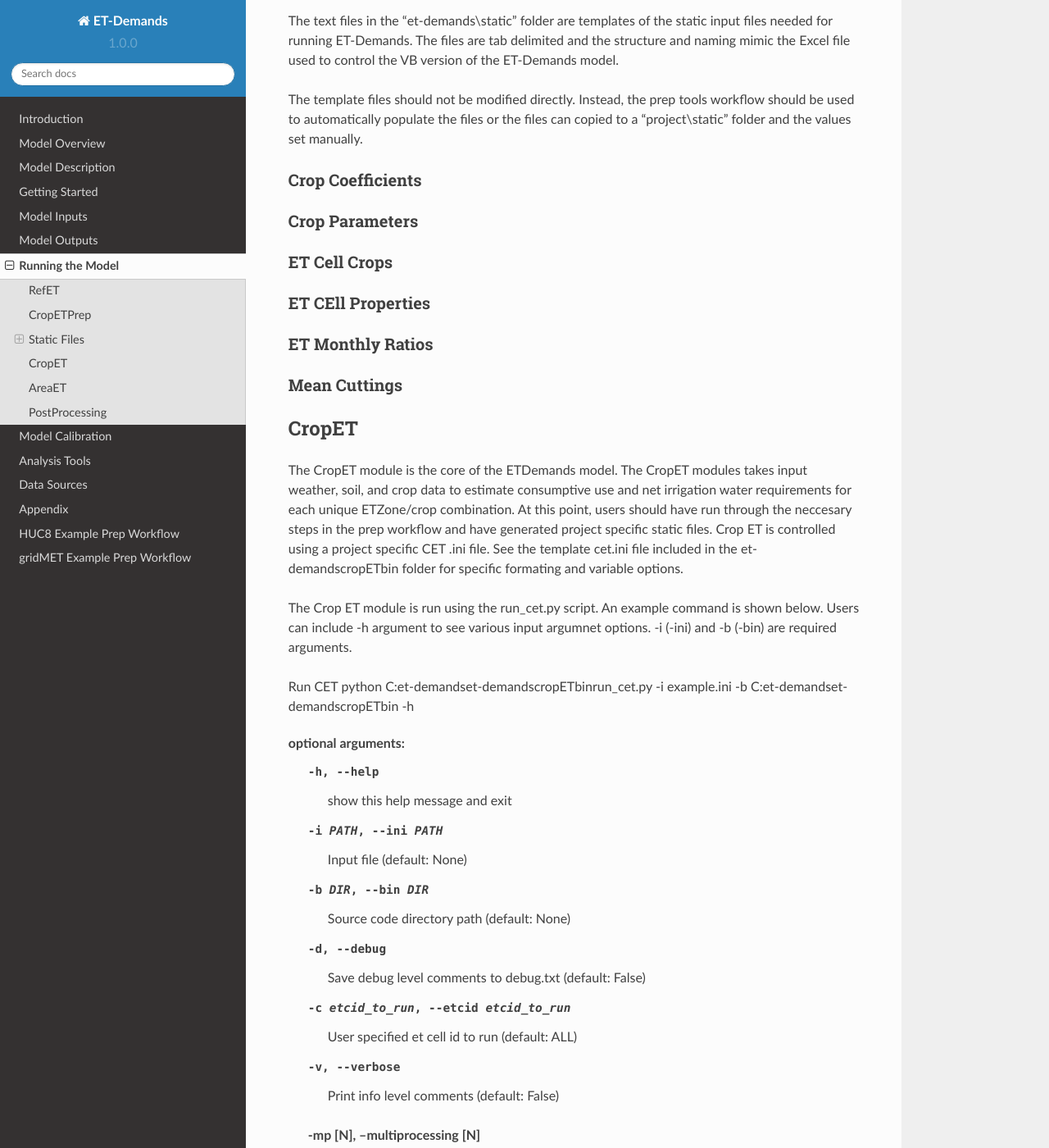
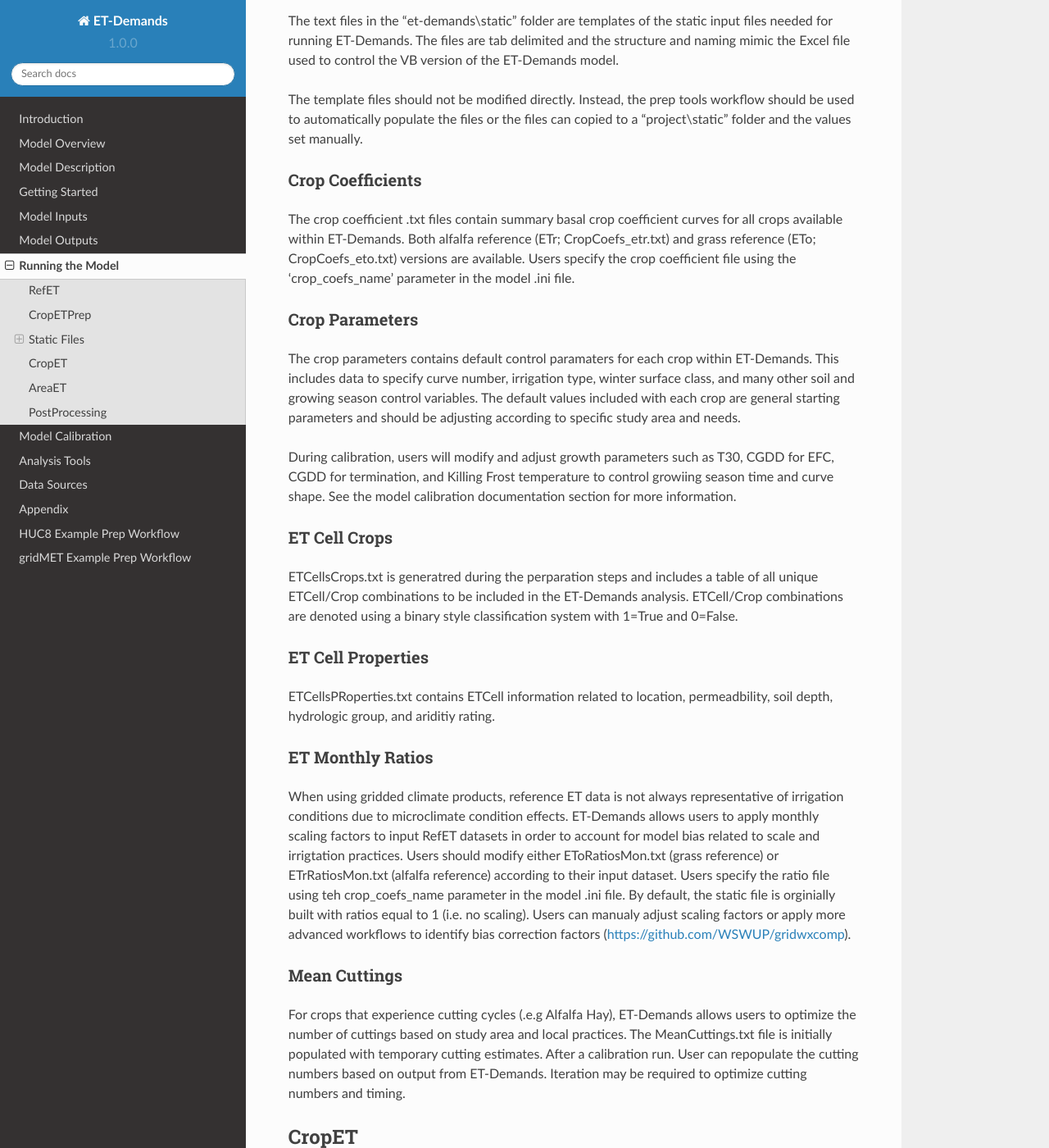
Before and after one commit to DOI-BOR/et-demands, a Sphinx documentation site: the page built from docs/model_run.rst, in a window 1280 px wide and 1400 px high, scrolled down 1529 px. Shown: the whole window at 82% size. Built offline with Sphinx 7.4.7 and the Read the Docs theme 2.0.0, drawn with Linux system fonts in a browser that asks for light colours.

Commit message:
added initial static file descriptions

```diff
--- a/docs/model_run.rst
+++ b/docs/model_run.rst
@@ -56,22 +56,29 @@
 
 Crop Coefficients
 ^^^^^^^^^^^^^^^^^^^^^^^^^
+The crop coefficient .txt files contain summary basal crop coefficient curves for all crops available within ET-Demands. Both alfalfa reference (ETr; CropCoefs_etr.txt) and grass reference (ETo; CropCoefs_eto.txt) versions are available. Users specify the crop coefficient file using the 'crop_coefs_name' parameter in the model .ini file.
 
 Crop Parameters
 ^^^^^^^^^^^^^^^^^^^^^^^^^
+The crop parameters contains default control paramaters for each crop within ET-Demands. This includes data to specify curve number, irrigation type, winter surface class, and many other soil and growing season control variables. The default values included with each crop are general starting parameters and should be adjusting according to specific study area and needs.
+
+During calibration, users will modify and adjust growth parameters such as T30, CGDD for EFC, CGDD for termination, and Killing Frost temperature to control growiing season time and curve shape. See the model calibration documentation section for more information.
 
 ET Cell Crops
 ^^^^^^^^^^^^^^^^^^^^^^^^^
+ETCellsCrops.txt is generatred during the perparation steps and includes a table of all unique ETCell/Crop combinations to be included in the ET-Demands analysis. ETCell/Crop combinations are denoted using a binary style classification system with 1=True and 0=False.
 
-ET CEll Properties
+ET Cell Properties
 ^^^^^^^^^^^^^^^^^^^^^^^^^
+ETCellsPRoperties.txt contains ETCell information related to location, permeadbility, soil depth, hydrologic group, and ariditiy rating.
 
 ET Monthly Ratios
 ^^^^^^^^^^^^^^^^^^^^^^^^^
+When using gridded climate products, reference ET data is not always representative of irrigation conditions due to microclimate condition effects. ET-Demands allows users to apply monthly scaling factors to input RefET datasets in order to account for model bias related to scale and irrigtation practices. Users should modify either EToRatiosMon.txt (grass reference) or ETrRatiosMon.txt (alfalfa reference) according to their input dataset. Users specify the ratio file using teh crop_coefs_name parameter in the model .ini file. By default, the static file is orginially built with ratios equal to 1 (i.e. no scaling). Users can manualy adjust scaling factors or apply more advanced workflows to identify bias correction factors (https://github.com/WSWUP/gridwxcomp).
 
 Mean Cuttings
 ^^^^^^^^^^^^^^^^^^^^^^^^^
-
+For crops that experience cutting cycles (.e.g Alfalfa Hay), ET-Demands allows users to optimize the number of cuttings based on study area and local practices. The MeanCuttings.txt file is initially populated with temporary cutting estimates. After a calibration run. User can repopulate the cutting numbers based on output from ET-Demands. Iteration may be required to optimize cutting numbers and timing.
 
 
 CropET
```
